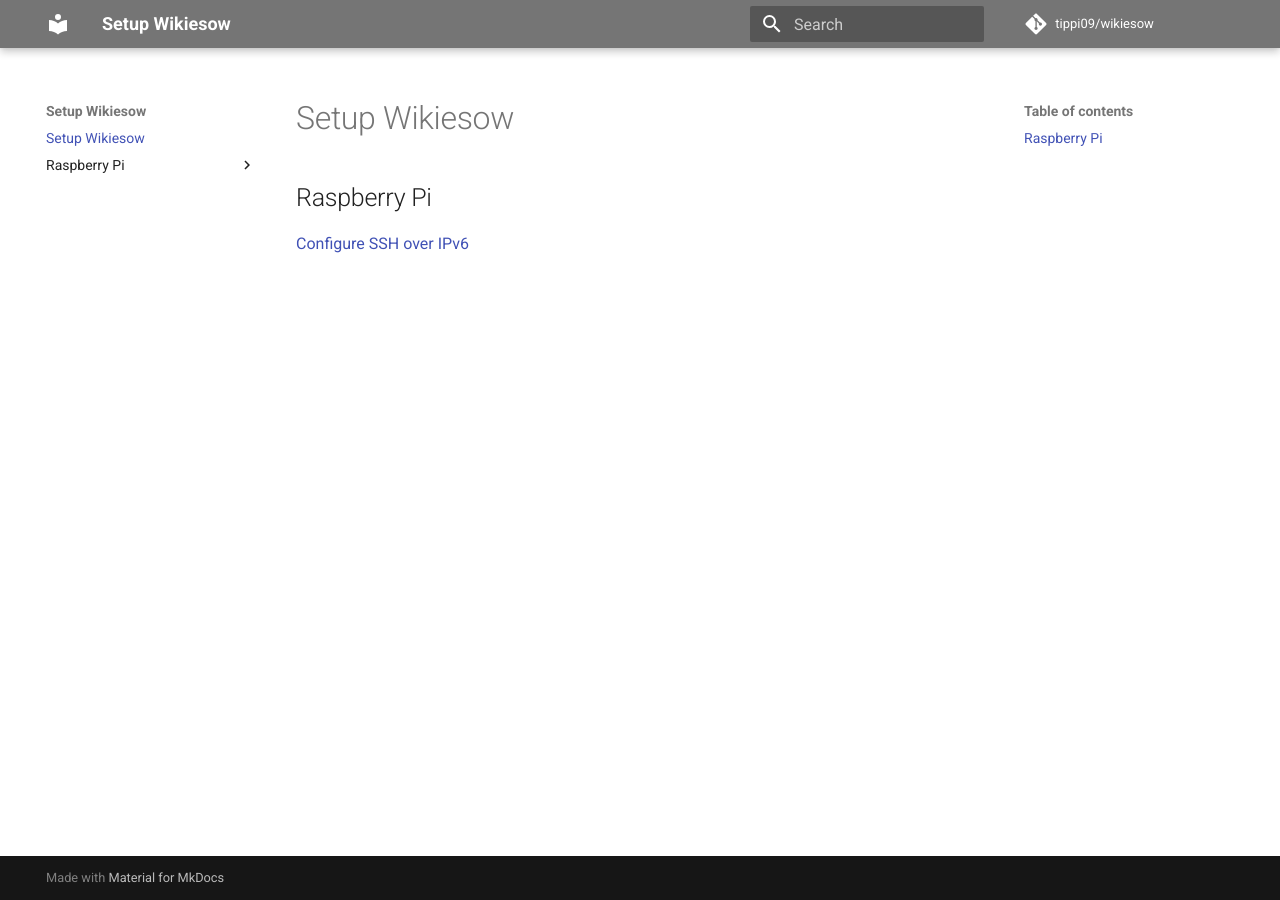
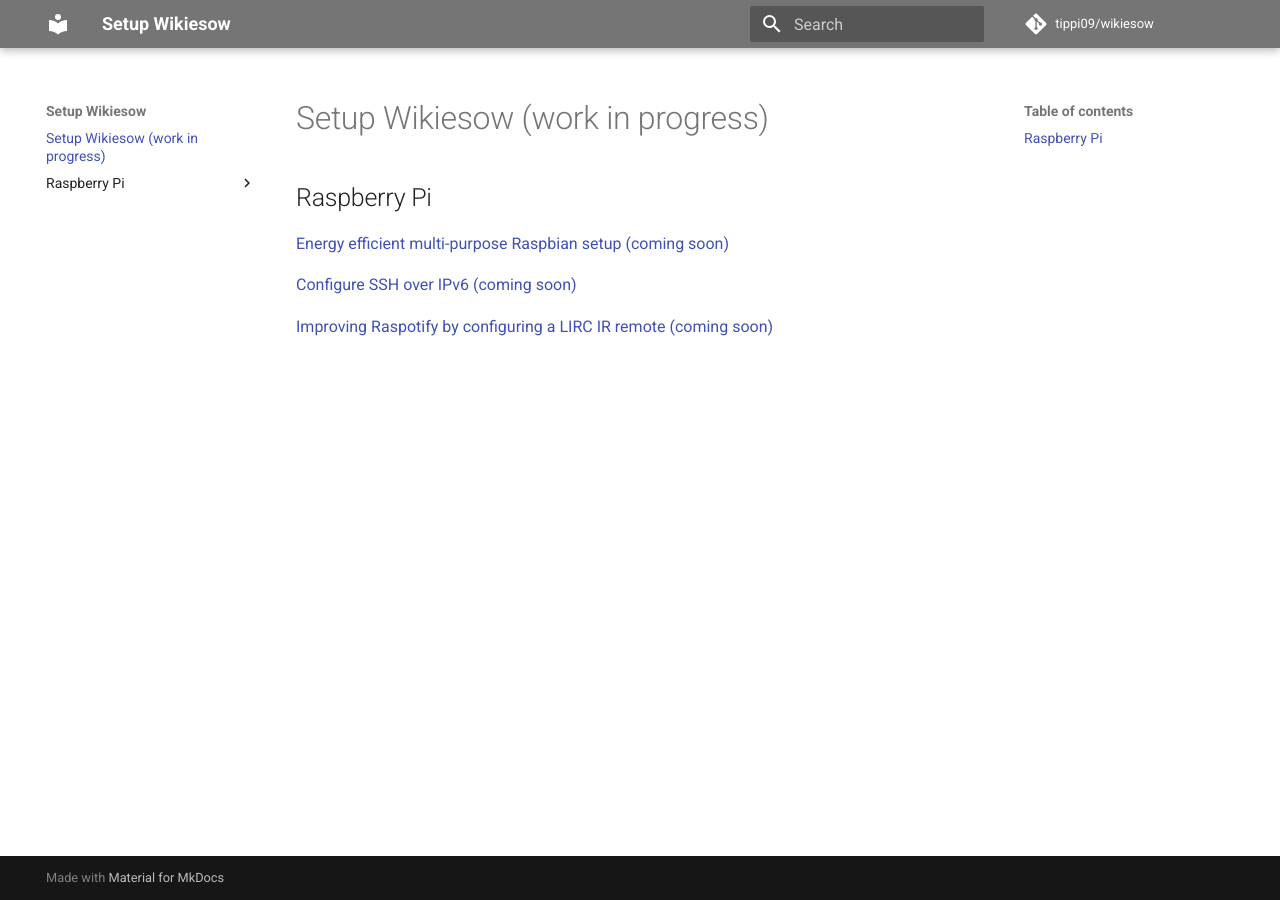
Before and after one commit to tippi09/wikiesow, an MkDocs documentation site: the page built from docs/index.md, in a window 1280 px wide. Built offline with MkDocs 1.6.1 and Material for MkDocs 9.7.7, drawn with Linux system fonts in a browser that asks for light colours; comment, search, counter and statistics services are not loaded.

Commit message:
Work in progress info added, updated structure

```diff
--- a/docs/index.md
+++ b/docs/index.md
@@ -1,5 +1,9 @@
-# Setup Wikiesow
+# Setup Wikiesow (work in progress)
 
 ## Raspberry Pi
 
-[Configure SSH over IPv6](Raspberry_Pi/ssh6.md)
+[Energy efficient multi-purpose Raspbian setup (coming soon)](Raspberry_Pi/semihead.md)
+
+[Configure SSH over IPv6 (coming soon)](Raspberry_Pi/ssh6.md)
+
+[Improving Raspotify by configuring a LIRC IR remote (coming soon)](Raspberry_Pi/irremote.md)
```
Also changed, not shown: docs/Raspberry_Pi/irremote.md (added, +1 -0 lines), docs/Raspberry_Pi/semihead.md (added, +1 -0 lines), docs/Raspberry_Pi/ssh6.md (+1 -1 lines).
